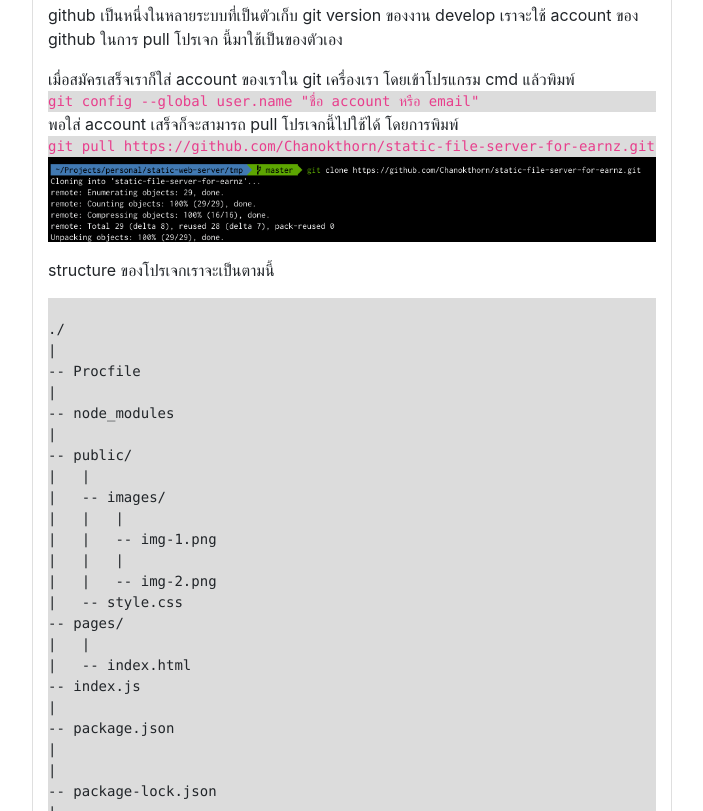
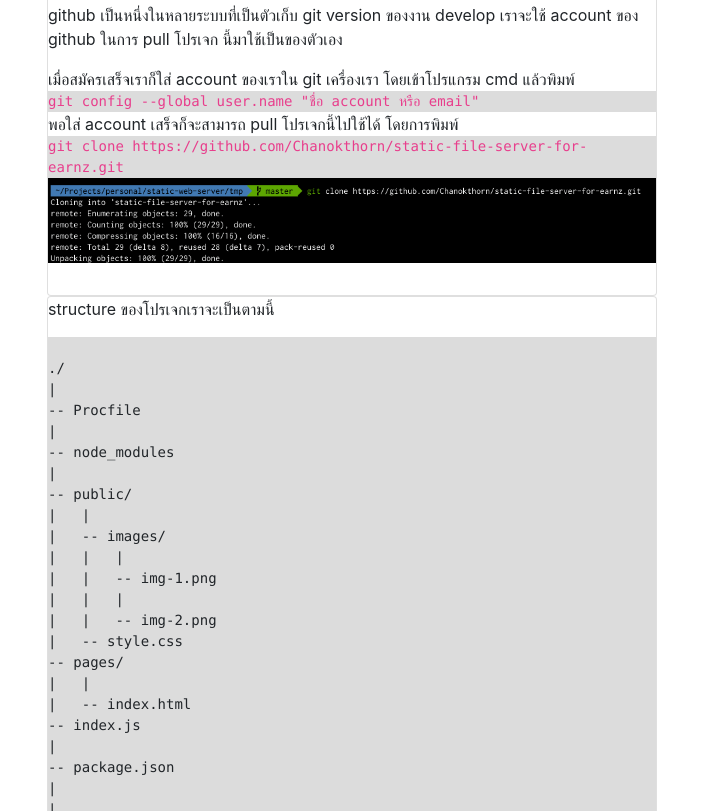
Before and after one commit to Chanokthorn/static-file-server-for-earnz, a website: page pages/index.html in a window 1280 px wide. Shown: the part 469-1280 px from the top of the page, without its empty margins (288-991 px from the left). Drawn offline with nearby package versions, Linux system fonts and the light colour scheme; files that its build step writes are made by us from their sources; files whose address does not match are found by name.

Commit message:
fix git code

```diff
--- a/pages/index.html
+++ b/pages/index.html
@@ -14,13 +14,13 @@
   </head>
   <body>
     <div class="page-container">
-      <div class="card">
         <h1>หวัดดีงับเอิน</h1>
         <p>
            ถ้าจะ serve html แสดงว่าเราเซียนขึ้นมาอีกขั้นแล้ว เวรี่กู้ด
           ต่อจากนี้จะเริ่มแอดว๊านส์ขึ้นละ มาดูกันว่าต้องทำอะไรบ้าง
         </p>
         <div class="container">
+          <div class="card">
             <h2>Git</h2>
             <p>Git คือระบบในการทำ version control ซึ่งจะช่วยจัดการการทั้งการจัดเก็บและประวัติในการ develop ของเรา
               โดย service ต่างๆที่เราจะใช้ในการ deploy web ของเราจะใช้งานร่วมกับระบบ git
@@ -41,10 +41,14 @@
               เมื่อสมัครเสร็จเราก็ใส่ account ของเราใน git เครื่องเรา โดยเข้าโปรแกรม cmd แล้วพิมพ์
               <code>git config --global user.name "ชื่อ account หรือ email"</code>
               พอใส่ account เสร็จก็จะสามารถ pull โปรเจกนี้ไปใช้ได้ โดยการพิมพ์
-            <code>git pull https://github.com/Chanokthorn/static-file-server-for-earnz.git</code>
+              <code>git clone https://github.com/Chanokthorn/static-file-server-for-earnz.git</code>
               <img src="images/img-2.png" class="img-fluid"/>
             </p>
             <p>
+          </div>
+        </div>
+        <div class="container">
+          <div class="card">
             <p>
               structure ของโปรเจกเราจะเป็นตามนี้
             </p>
@@ -111,7 +115,8 @@
                 </li>
               </ol>
           </p>
-        </section>
+        </div>
+        </div>
       </div>
     </div>
   </body>
```
Lines whose indentation alone changed are shown as unchanged.
